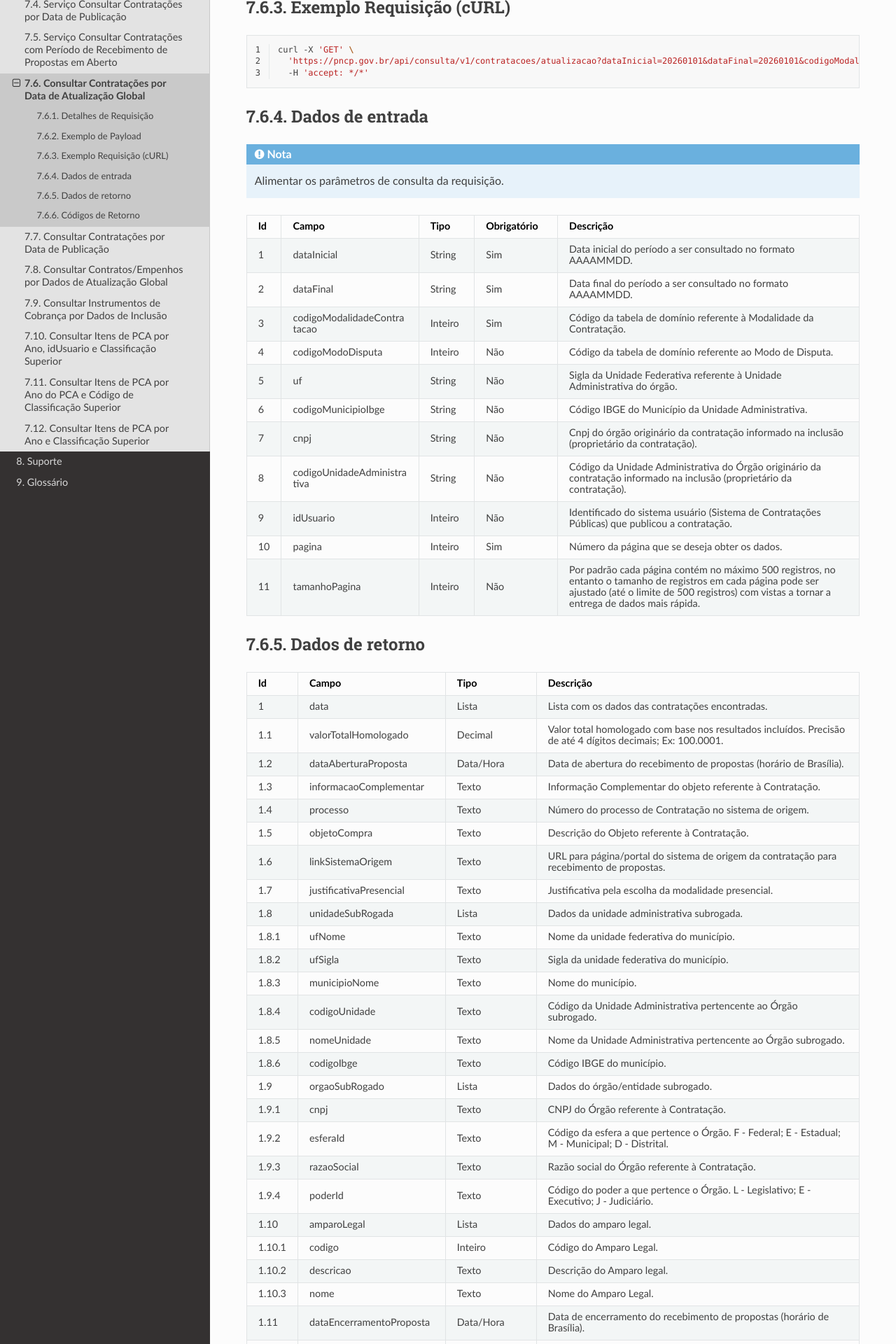
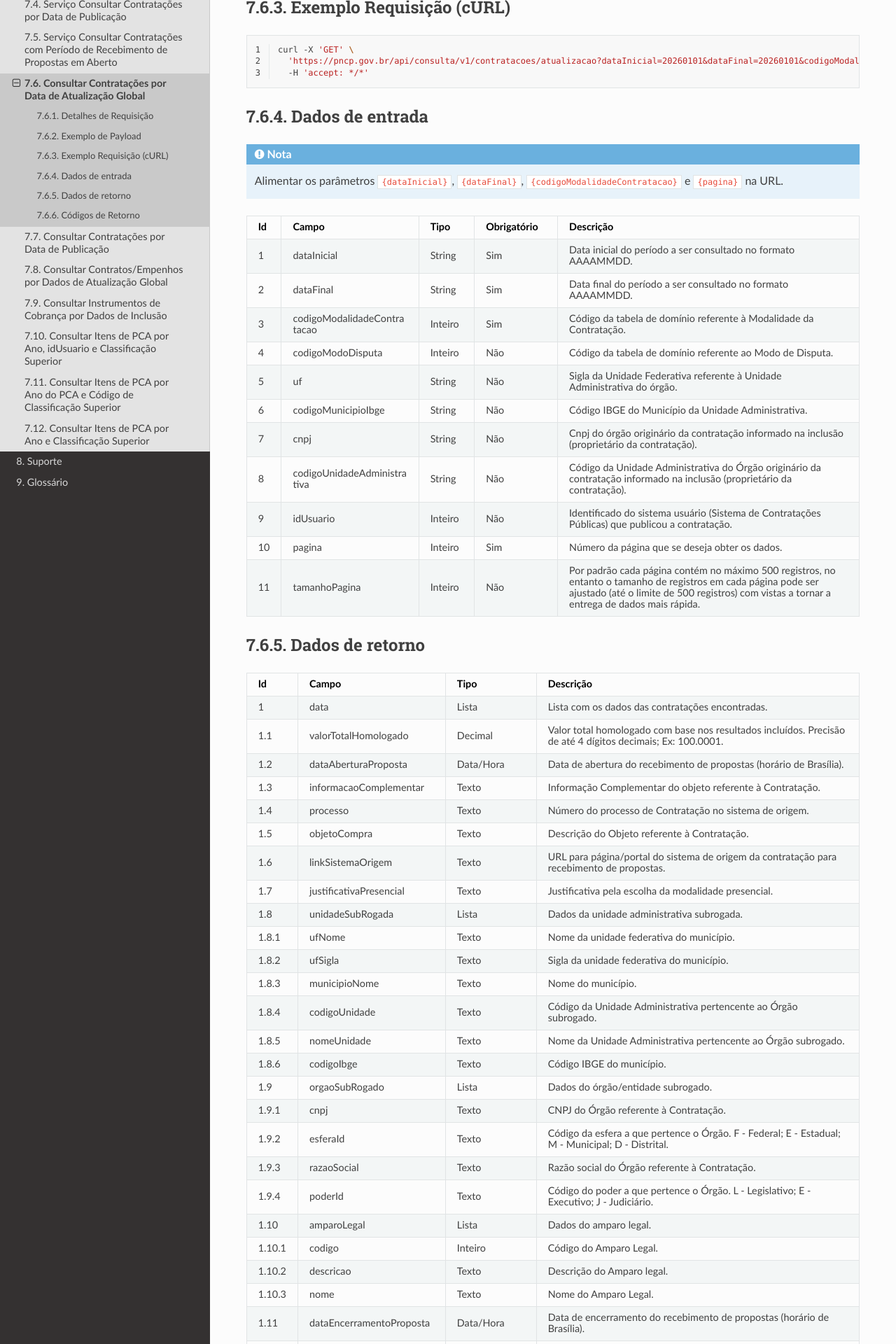
Before and after one commit to sofiaestrelab/Manual-de-Consulta-do-PNCP, a Sphinx documentation site: the page built from docs/source/catalogo_de_servicos/consultar_contratacoes_por_dados_de_atualizacao_global.rst, in a window 1280 px wide. Shown: the part 484-2404 px from the top of the page at 70% size. Built offline with Sphinx 7.4.7 and the Read the Docs theme 3.1.0, drawn with Linux system fonts in a browser that asks for light colours.

Commit message:
Update documentation for Consultar Contratações

```diff
--- a/docs/source/catalogo_de_servicos/consultar_contratacoes_por_dados_de_atualizacao_global.rst
+++ b/docs/source/catalogo_de_servicos/consultar_contratacoes_por_dados_de_atualizacao_global.rst
@@ -39,7 +39,7 @@ Dados de entrada
 
 .. note::
 
-   Alimentar os parâmetros de consulta da requisição.
+   Alimentar os parâmetros ``{dataInicial}``, ``{dataFinal}``, ``{codigoModalidadeContratacao}`` e ``{pagina}`` na URL.
 
 .. list-table::
    :width: 100%
```
